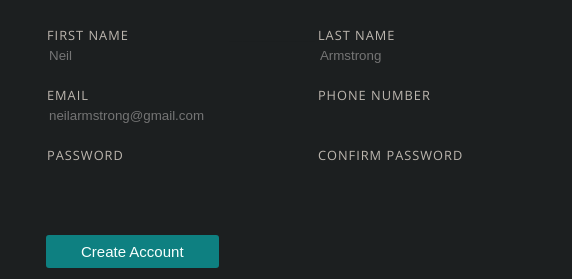
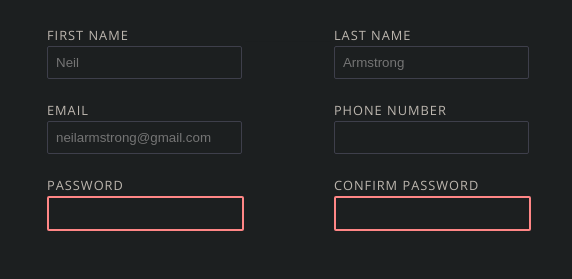
Before and after one commit to deeowemez/sign-up-form, a plain HTML site: page index.html in a window 1280 px wide. Shown: the part 407-686 px from the top of the page, 708-1280 px from the left. Drawn offline with nearby package versions, Linux system fonts and the light colour scheme.

Commit message:
add css psuedo classes to input elements
for valid, invalid, and focused inputs

```diff
--- a/index.html
+++ b/index.html
@@ -29,9 +29,9 @@
                             <td><label for="last_name">LAST NAME</label></td>
                         </tr>
                         <tr>
-                            <td><input type="text" class="inputBox" id="first_name" placeholder="Neil"></td>
+                            <td><input type="text" class="inputBox" id="first_name" placeholder="Neil" required></td>
                             <td>            </td>
-                            <td><input type="text" class="inputBox" id="last_name" placeholder="Armstrong"></td>
+                            <td><input type="text" class="inputBox" id="last_name" placeholder="Armstrong" required></td>
                         </tr>
                         <tr><td><br></td></tr>
                         <tr>
@@ -40,9 +40,9 @@
                             <td><label for="phone_number">PHONE NUMBER</label></td>
                         </tr>
                         <tr>
-                            <td><input type="email" class="inputBox" id="email" placeholder="neilarmstrong@gmail.com"></td>
+                            <td><input type="email" class="inputBox" id="email" placeholder="neilarmstrong@gmail.com" required></td>
                             <td>            </td>
-                            <td><input type="number" class="inputBox" id="phone_number"></td>
+                            <td><input type="number" class="inputBox" id="phone_number" required></td>
                         </tr>
                         <tr><td><br></td></tr>
                         <tr>
@@ -51,9 +51,9 @@
                             <td><label for="confirm_password">CONFIRM PASSWORD</label></td>
                         </tr>
                         <tr>
-                            <td><input type="password" class="inputBox" id="password"></td>
+                            <td><input type="password" class="inputBox password" id="password" required></td>
                             <td>            </td>
-                            <td><input type="password" class="inputBox" id="confirm_password"></td>
+                            <td><input type="password" class="inputBox password" id="confirm_password" required></td>
                         </tr>
                     </table>
                     <button type="submit">Create Account</button>
--- a/styles.css
+++ b/styles.css
@@ -47,10 +47,6 @@ img {
     height: 100%;
     background: rgb(28,31,32);
     z-index: 9999;
-}
-
-
-.right-div{
     color: white;
     font-size: 50px;
     overflow-y: scroll;
@@ -79,7 +75,25 @@ form{
 .inputBox{
     background-color: rgb(28,31,32);
     color: rgb(14,128,129);
-    border: rgb(247,255,253);
+    border: 1px solid rgb(62,63,75);
+    border-radius: 2px;
+    padding: 8px;
+}
+
+input:focus, input:valid, input:invalid{
+    outline: none;
+}
+
+input:focus {
+    border: 2px solid rgb(27,189,178);
+}
+
+input:valid{
+    border: 2px solid rgb(62,174,72);
+}
+
+.password:invalid{
+    border: 2px solid rgb(255,134,134);
 }
 
 td{
```
